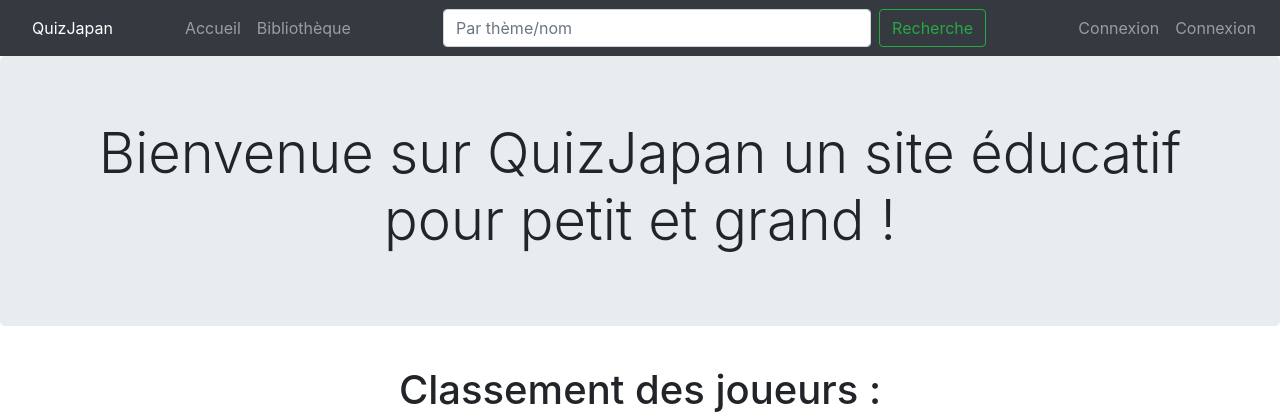
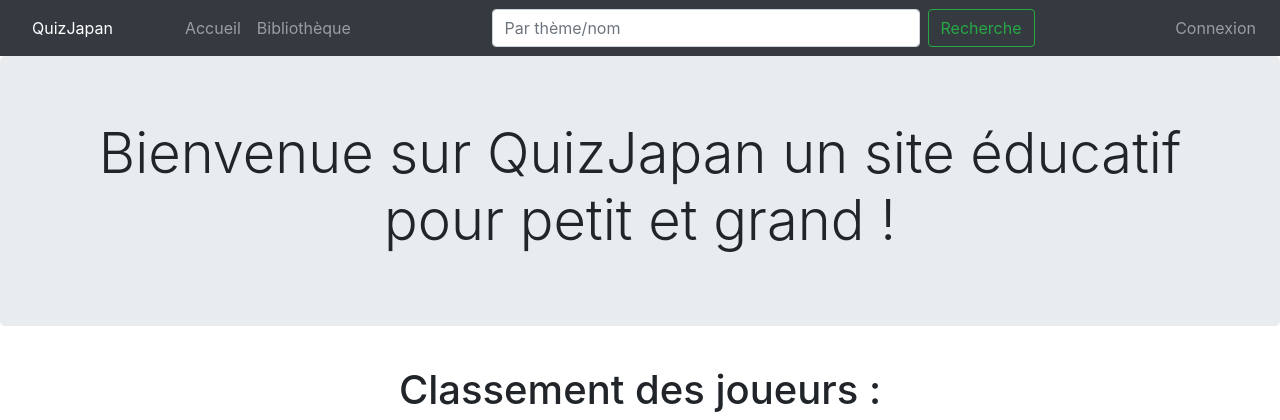
Before and after one commit to ImMiza/QuizJapan, a PHP site: page /vue/index.php in a window 1280 px wide. Shown: the top 420 px of the page. Run offline with PHP 8.4, Linux system fonts and the light colour scheme; data that the repository does not hold is empty; some libraries are stand-ins or nearby versions.

Commit message:
correctif header

```diff
--- a/public/template/header.php
+++ b/public/template/header.php
@@ -38,8 +38,6 @@
             echo $compte->getPoints();
             echo('</span>');
 
-          } else {
-            echo('<a class="nav-link" data-toggle="modal" data-target="#exampleModal">Connexion</a>');
           }
           ?>
         </li>
```
